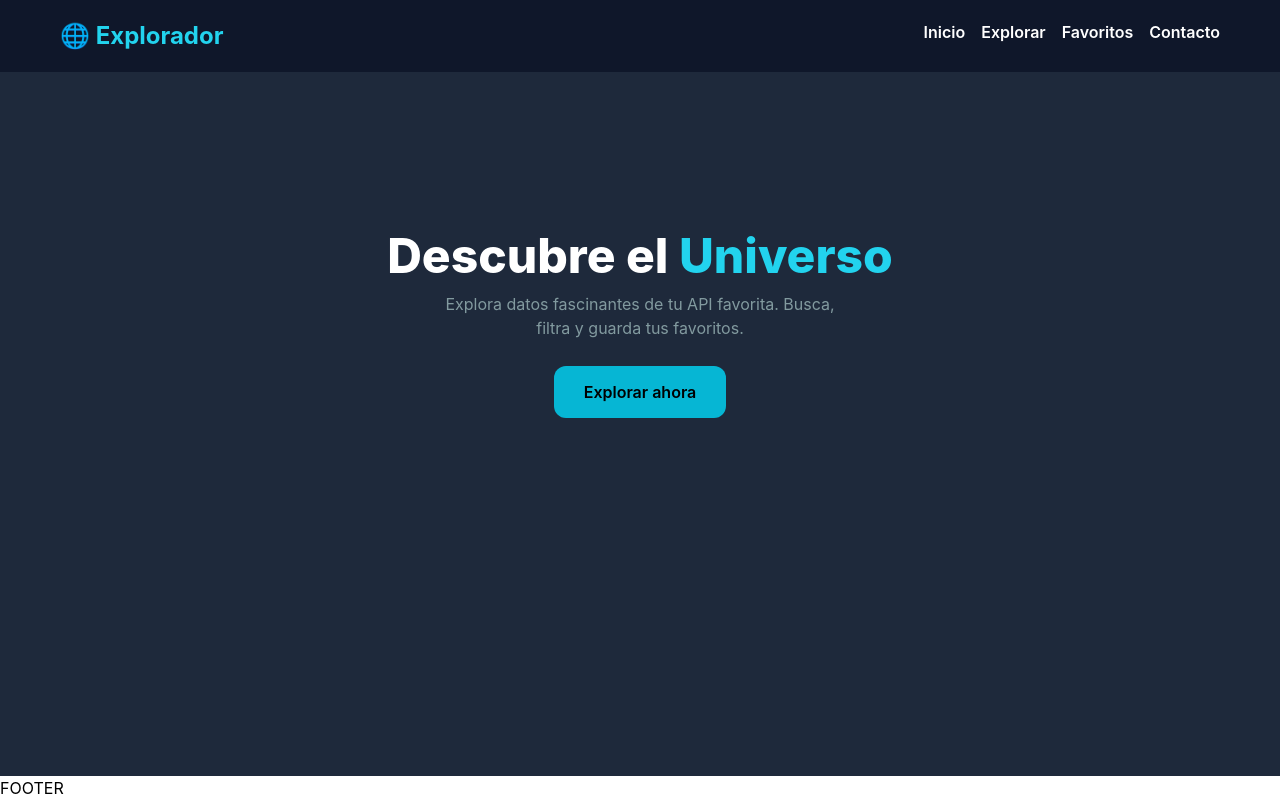
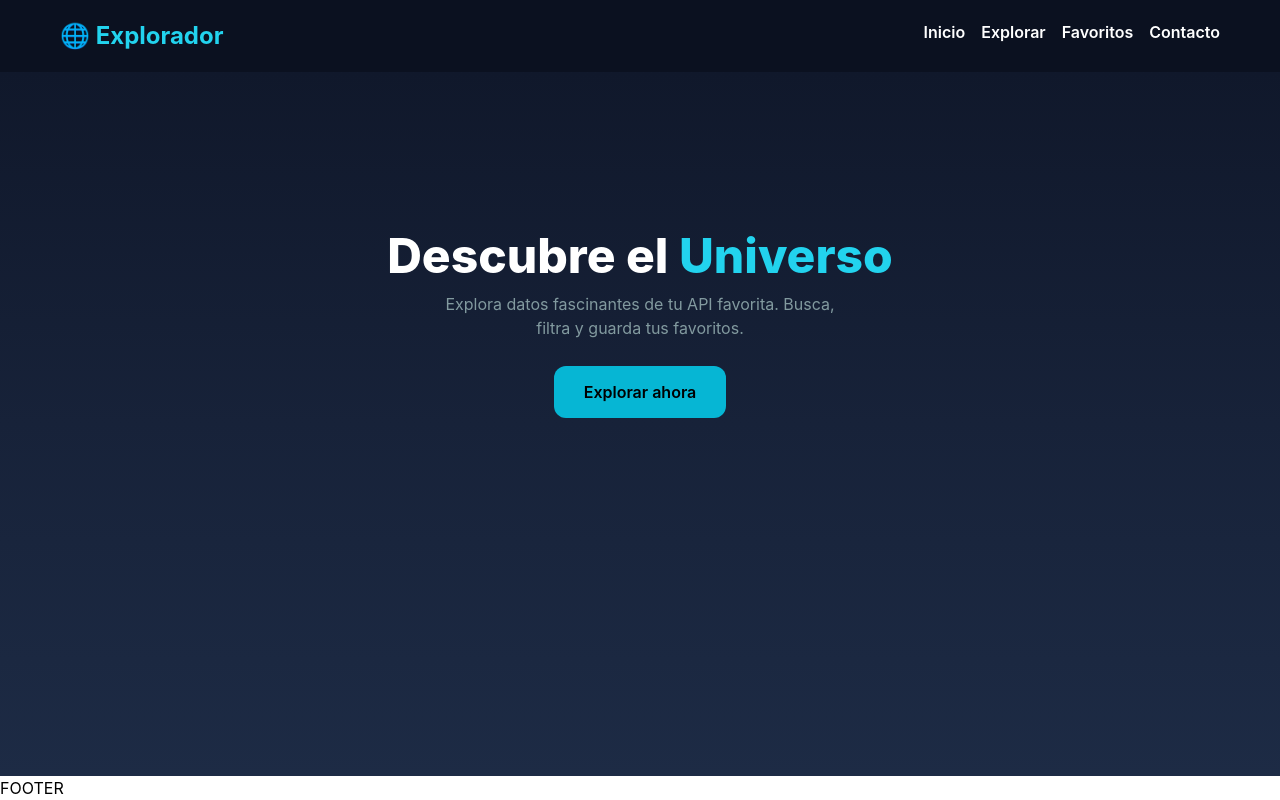
Before and after one commit to alfredoTous/React-Proyecto1, a React (Vite) app: page / in a window 1280 px wide. Built offline with nearby package versions, Linux system fonts and the light colour scheme.

Commit message:
feat(css): add gradient background color and transitions to 'Inicio'

```diff
--- a/src/components/Header.tsx
+++ b/src/components/Header.tsx
@@ -2,7 +2,7 @@
 function Header()
 {
     return (
-        <header className="bg-[#0f172a] text-white flex justify-between px-15 py-5">
+        <header className="bg-[#0b1120] text-white flex justify-between px-15 py-5">
             <h2 className="text-[#22d3ee] text-2xl font-bold "><span>🌐 </span>Explorador</h2>
             <nav>
                 <ul className="flex gap-4 font-semibold">
--- a/src/pages/Inicio.tsx
+++ b/src/pages/Inicio.tsx
@@ -2,12 +2,12 @@
 function Inicio()
 {
     return (
-        <main className="bg-[#1e293b] text-white flex flex-col flex-1 items-center pt-40 gap-3.5">
+        <main className="bg-linear-to-b from-[#10182b] via-[#172239] to-[#1d2b45] text-white flex flex-col flex-1 items-center pt-40 gap-3.5">
             <div className="flex flex-col items-center gap-3">
                 <h1 className="text-5xl font-extrabold">Descubre el <span className="text-[#22d3ee]">Universo</span></h1>
                 <p className="text-[#829a9f] text-center w-105 mb-3">Explora datos fascinantes de tu API favorita. Busca, filtra y guarda tus favoritos.</p>
             </div>
-            <button className="bg-[#06b6d4] w-43 h-13 text-black font-semibold rounded-xl">Explorar ahora</button>
+            <button className="bg-[#06b6d4] w-43 h-13 text-black font-semibold rounded-xl cursor-pointer transition-all duration-200 ease-in-out hover:scale-103 hover:bg-[#049ab3]">Explorar ahora</button>
         </main>
     )
 }
```
